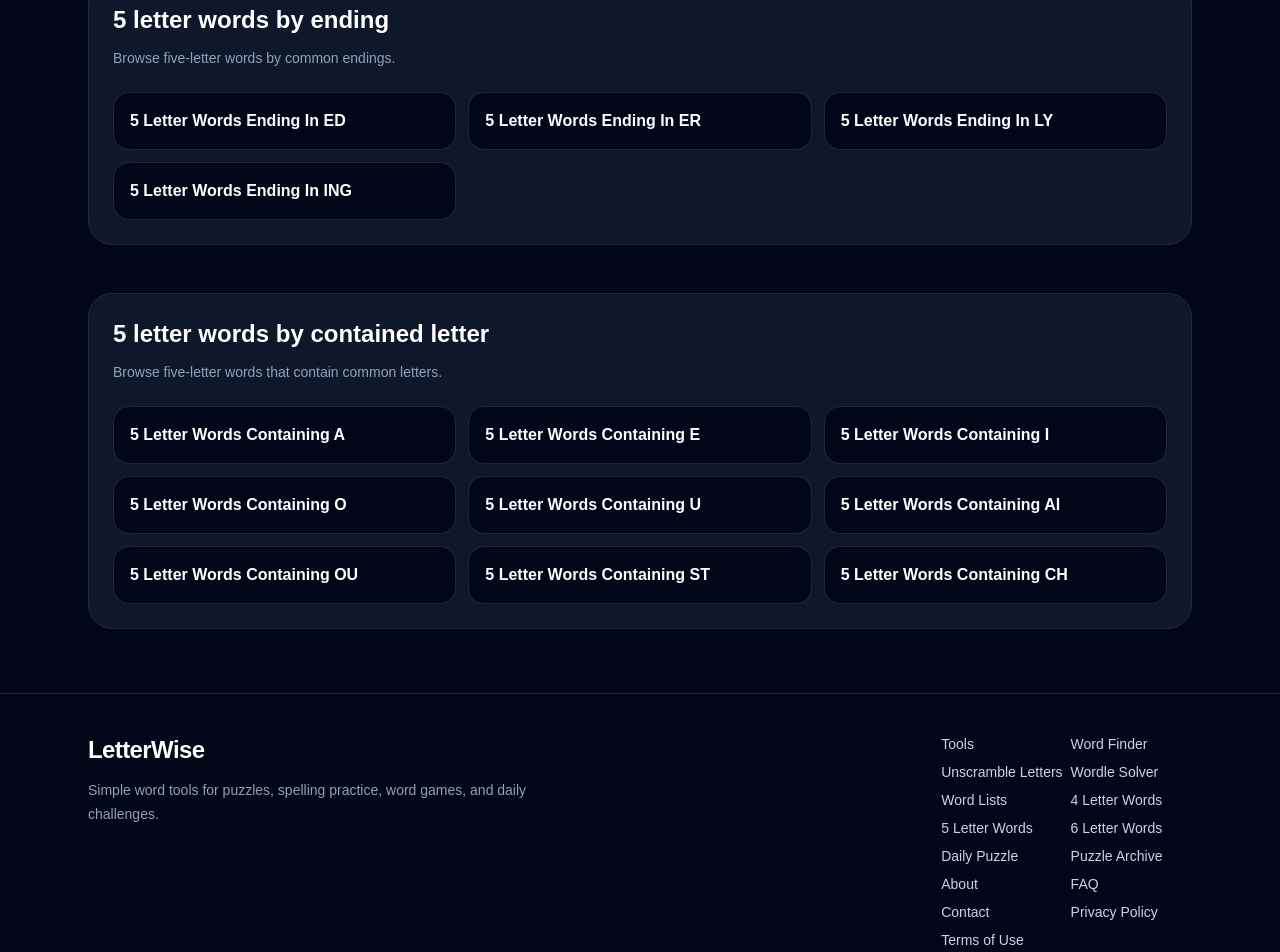
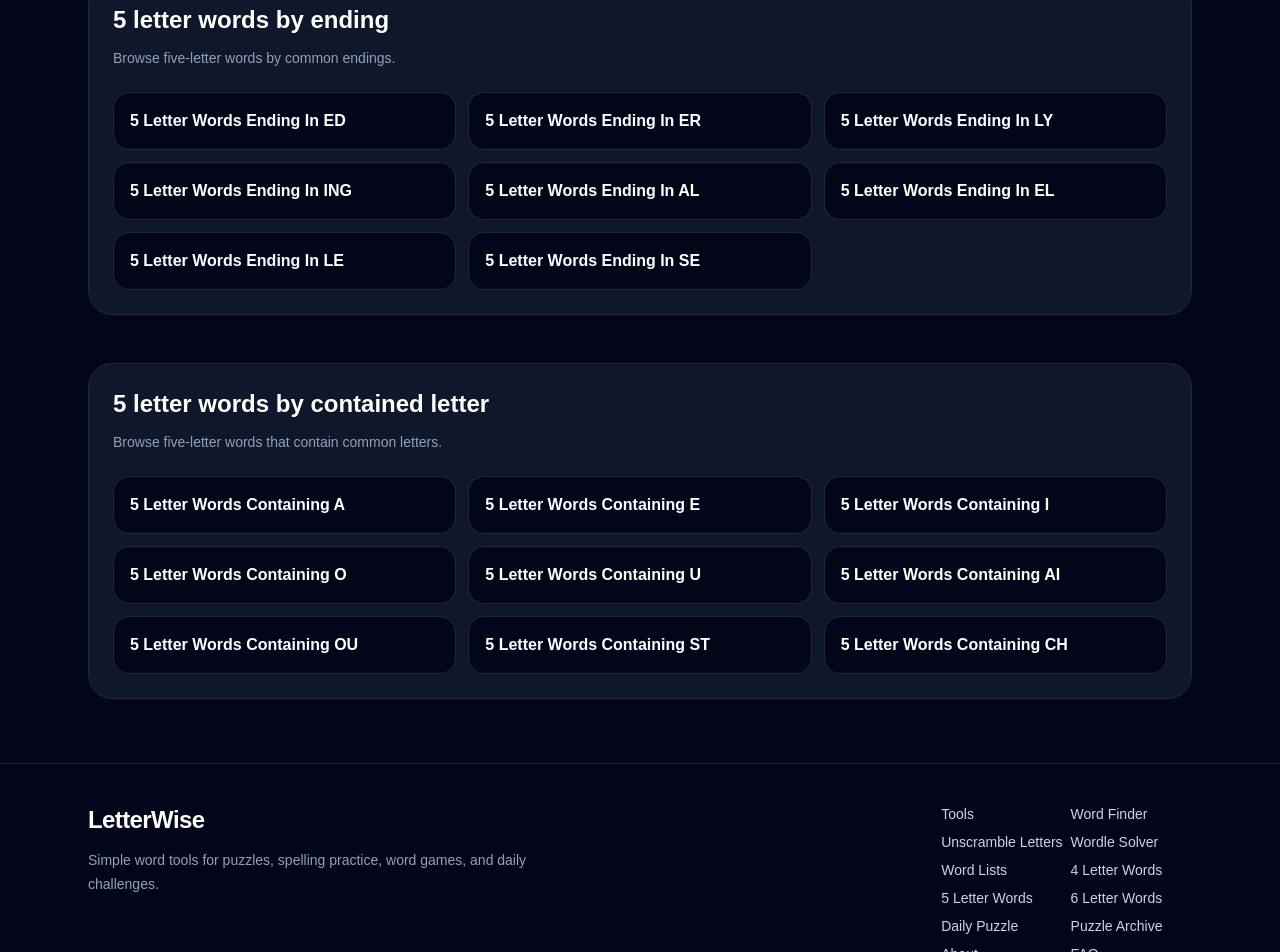
Before and after one commit to LetterWise/letterwise, a Next.js app: page /word-lists in a window 1280 px wide. Shown: the part 1534-2486 px from the top of the page. Built offline with nearby package versions, Linux system fonts and the light colour scheme.

Commit message:
Add more 5 letter ending pages

```diff
--- /dev/null
+++ b/app/5-letter-words-ending-in-al/page.tsx
@@ -0,0 +1,11 @@
+import FiveLetterEndingPage from "@/components/FiveLetterEndingPage";
+
+export const metadata = {
+  title: "5 Letter Words Ending In AL | LetterWise",
+  description:
+    "Browse useful 5 letter words ending in AL for Wordle, word games, spelling practice, crossword clues, and vocabulary building.",
+};
+
+export default function FiveLetterWordsEndingInALPage() {
+  return <FiveLetterEndingPage ending="al" />;
+}
--- /dev/null
+++ b/app/5-letter-words-ending-in-el/page.tsx
@@ -0,0 +1,11 @@
+import FiveLetterEndingPage from "@/components/FiveLetterEndingPage";
+
+export const metadata = {
+  title: "5 Letter Words Ending In EL | LetterWise",
+  description:
+    "Browse useful 5 letter words ending in EL for Wordle, word games, spelling practice, crossword clues, and vocabulary building.",
+};
+
+export default function FiveLetterWordsEndingInELPage() {
+  return <FiveLetterEndingPage ending="el" />;
+}
--- /dev/null
+++ b/app/5-letter-words-ending-in-le/page.tsx
@@ -0,0 +1,11 @@
+import FiveLetterEndingPage from "@/components/FiveLetterEndingPage";
+
+export const metadata = {
+  title: "5 Letter Words Ending In LE | LetterWise",
+  description:
+    "Browse useful 5 letter words ending in LE for Wordle, word games, spelling practice, crossword clues, and vocabulary building.",
+};
+
+export default function FiveLetterWordsEndingInLEPage() {
+  return <FiveLetterEndingPage ending="le" />;
+}
--- /dev/null
+++ b/app/5-letter-words-ending-in-se/page.tsx
@@ -0,0 +1,11 @@
+import FiveLetterEndingPage from "@/components/FiveLetterEndingPage";
+
+export const metadata = {
+  title: "5 Letter Words Ending In SE | LetterWise",
+  description:
+    "Browse useful 5 letter words ending in SE for Wordle, word games, spelling practice, crossword clues, and vocabulary building.",
+};
+
+export default function FiveLetterWordsEndingInSEPage() {
+  return <FiveLetterEndingPage ending="se" />;
+}
--- a/app/word-lists/page.tsx
+++ b/app/word-lists/page.tsx
@@ -14,6 +14,10 @@ const endingPages = [
   { href: "/5-letter-words-ending-in-er", label: "5 Letter Words Ending In ER" },
   { href: "/5-letter-words-ending-in-ly", label: "5 Letter Words Ending In LY" },
   { href: "/5-letter-words-ending-in-ing", label: "5 Letter Words Ending In ING" },
+  { href: "/5-letter-words-ending-in-al", label: "5 Letter Words Ending In AL" },
+  { href: "/5-letter-words-ending-in-el", label: "5 Letter Words Ending In EL" },
+  { href: "/5-letter-words-ending-in-le", label: "5 Letter Words Ending In LE" },
+  { href: "/5-letter-words-ending-in-se", label: "5 Letter Words Ending In SE" },
 ];
 
 const containingPages = [
```
